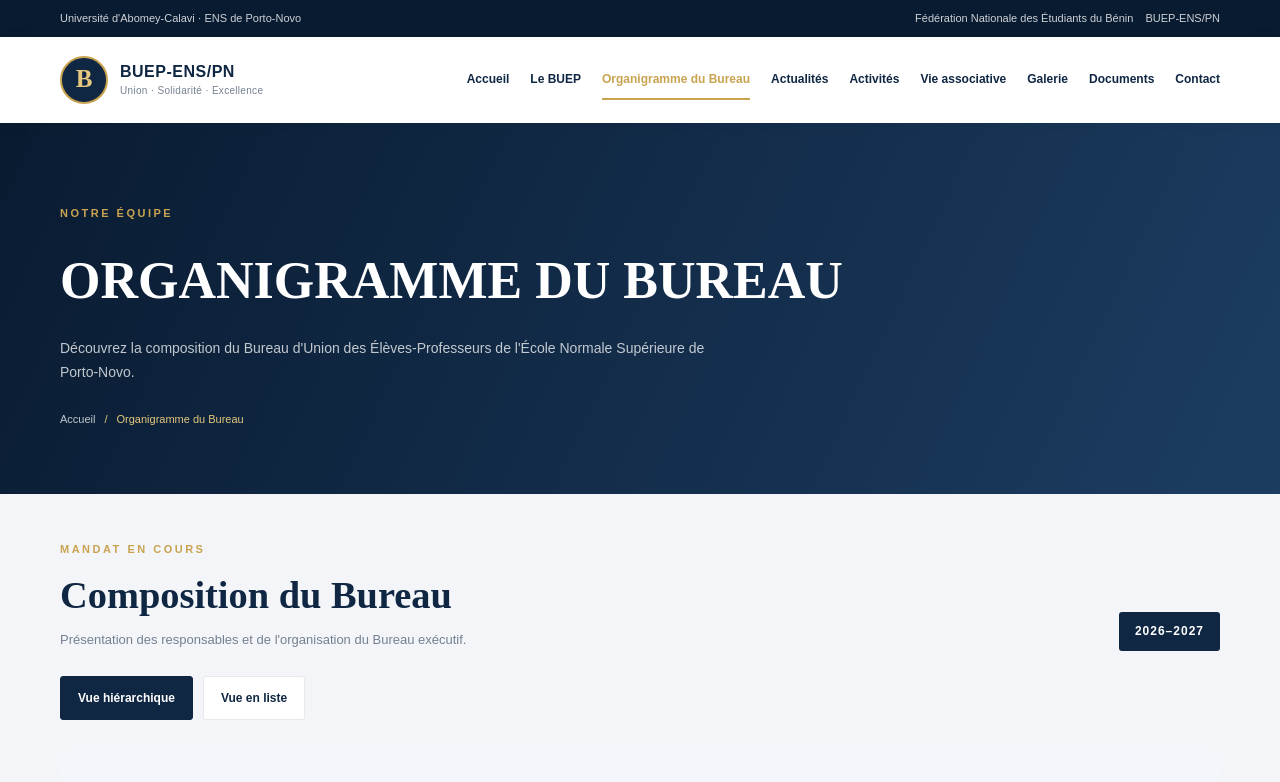
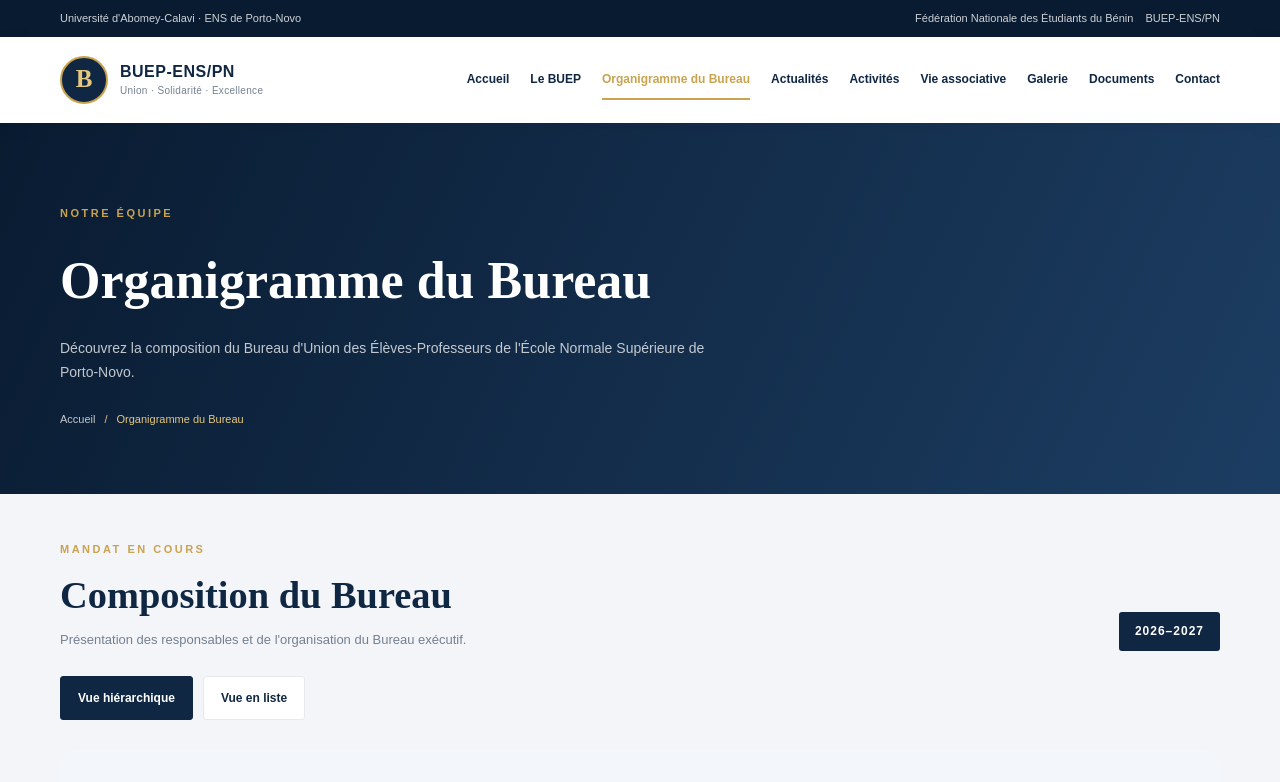
Before and after one commit to djidonoubedel225-ui/ensbuep, a plain HTML site: page pages/bureau-executif.html in a window 1280 px wide. Shown: the top 782 px of the page. Drawn offline with nearby package versions, Linux system fonts and the light colour scheme; no server answers.

Commit message:
Change heading to title case for consistency

```diff
--- a/pages/bureau-executif.html
+++ b/pages/bureau-executif.html
@@ -95,7 +95,7 @@
 
                 <span class="eyebrow">NOTRE ÉQUIPE</span>
 
-                <h1>ORGANIGRAMME DU BUREAU</h1>
+                <h1>Organigramme du Bureau</h1>
 
                 <p>
                     Découvrez la composition du Bureau d'Union
```
